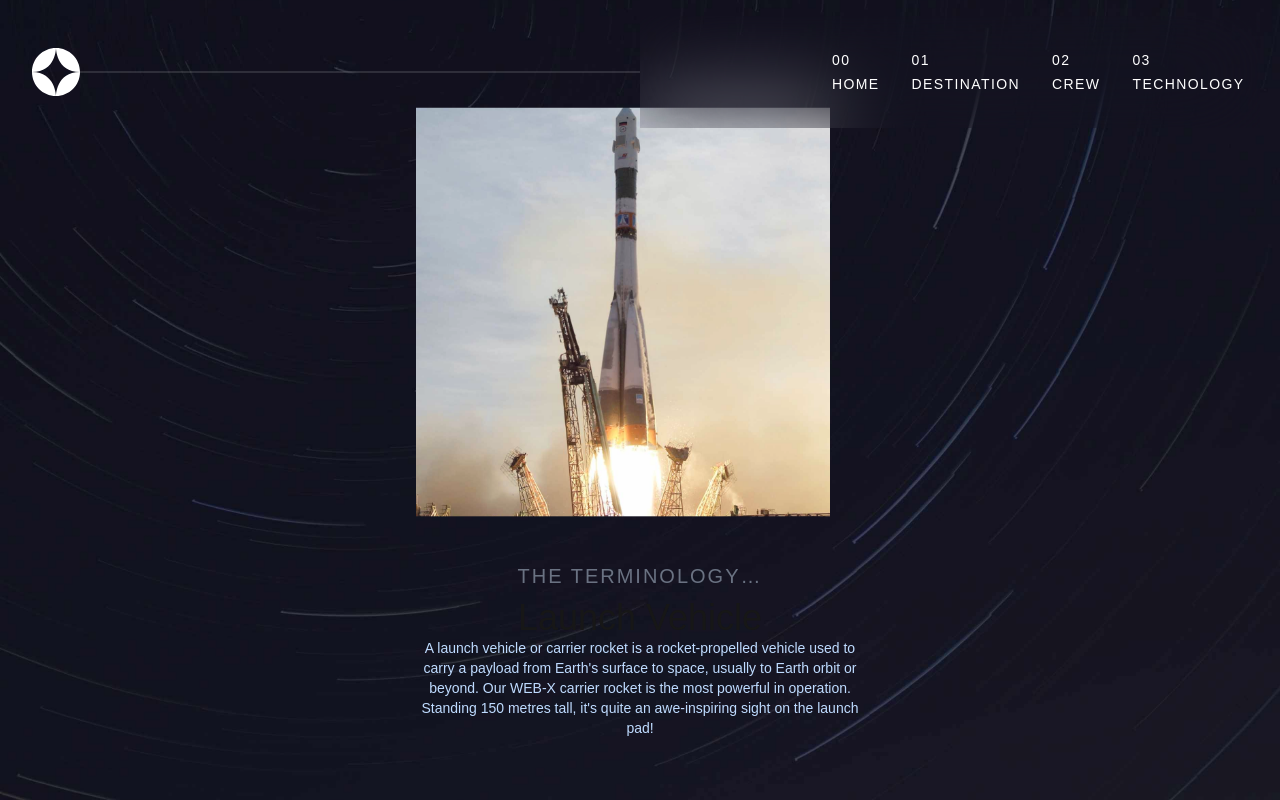
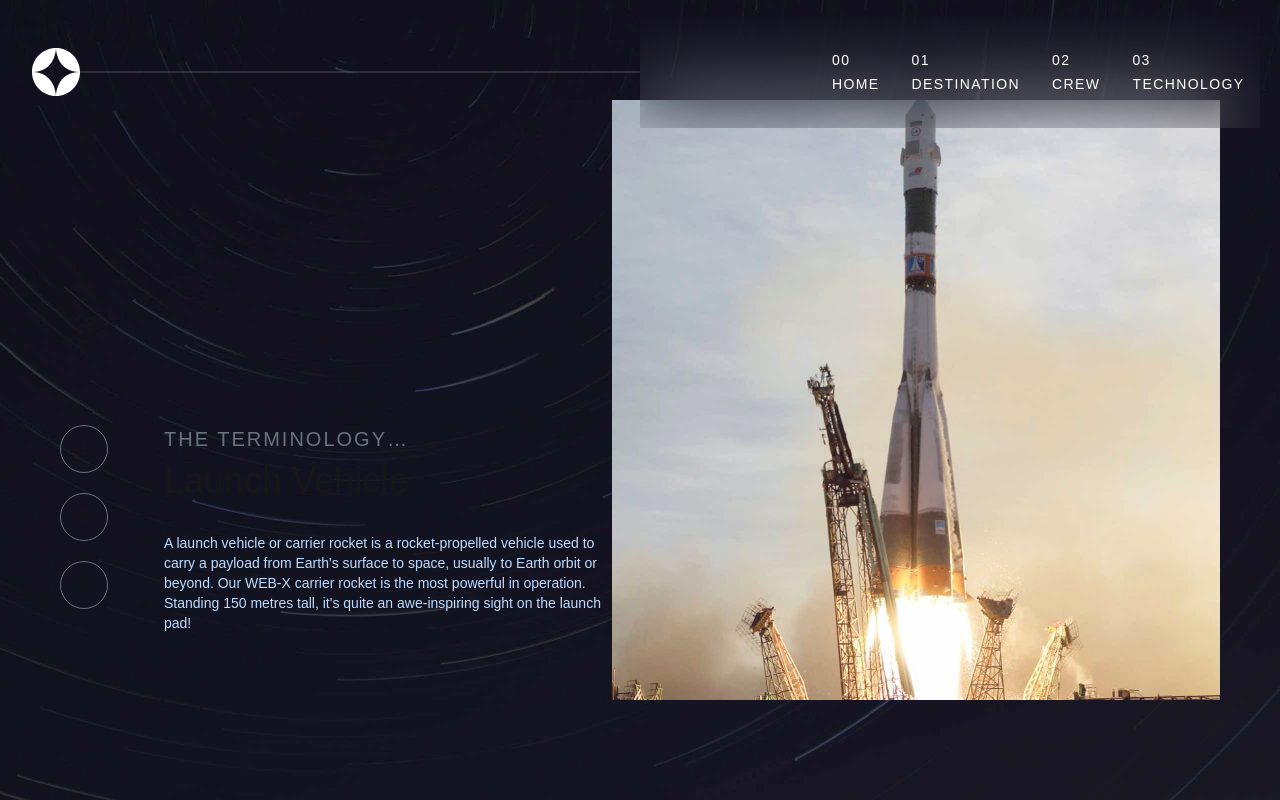
Before and after one commit to vinitkanov/space-travel-siteapp, a Next.js app: page /technology in a window 1280 px wide. Built offline with nearby package versions, Linux system fonts and the light colour scheme; a web font is replaced by a local one.

Commit message:
Initial Completion

```diff
--- a/components/ExploreButton.js
+++ b/components/ExploreButton.js
@@ -1,9 +1,14 @@
+import Link from "next/link";
+
 export default function ExploreButton() {
   return (
     <div className="flex justify-center mt-12">
-      <button className="w-48 h-48 rounded-full bg-white text-black text-xl uppercase tracking-widest transition-transform duration-300 hover:scale-110 focus:outline-none mx-auto">
+      <Link
+        href="/destination"
+        className="w-48 h-48 flex items-center justify-center rounded-full bg-white text-black text-xl uppercase tracking-widest transition-transform duration-300 hover:scale-110 focus:outline-none mx-auto"
+      >
         EXPLORE
-      </button>
+      </Link>
     </div>
   );
 }
--- a/components/Technology.js
+++ b/components/Technology.js
@@ -32,9 +32,9 @@ export default function Technology() {
                 <h1>SPACE LAUNCH 101</h1>
             </div>
 
-            <div>
-                <div className="flex flex-col lg:flex-row gap-5">
-                    <img src={techList[activeContent].image} alt="img" className="flex md:max-h-[500px]" />
+            <div className="lg:flex">
+                <div>
+                    <img src={techList[activeContent].image} alt="img" className="pl-16 md:max-h-[500px] md:pl-14 lg:hidden max-h-[400px]" />
                 </div>
 
 
@@ -54,13 +54,38 @@ export default function Technology() {
                     })}
                 </div>
 
-                <div className="text-center">
+                <div className="flex lg:pt-98">
+                <div className="hidden flex-col gap-5 pb-8 lg:flex md:pb-3 pr-14">
+
+                    {techList.map((tech, index) => {
+                        return (
+                            <button
+                                className="w-12 h-12 rounded-3xl border-gray-500 border-1 bg-transparent cursor-pointer"
+                                key={index}
+                                onClick={() => setActiveContent(index)}
+                            >
+                                {index + 1}
+                            </button>
+                        )
+                    })}
+
+                </div>
+
+                <div className="text-center lg:text-left">
                     <h1 className="uppercase text-xl tracking-widest pb-2 text-gray-500">
                         THE TERMINOLOGY…
                     </h1>
                     <h1 className="text-4xl">{techList[activeContent].name}</h1>
-                    <p className="text-sm max-w-md text-blue-200">{techList[activeContent].description}</p>
+                    <p className="text-sm max-w-md text-blue-200 lg:pt-8">{techList[activeContent].description}</p>
+                </div></div>
+
+
+                <div>
+                    <img src={techList[activeContent].image} alt="img" className=" hidden lg:block" />
                 </div>
+
+
+
             </div>
         </section>
     )
```
